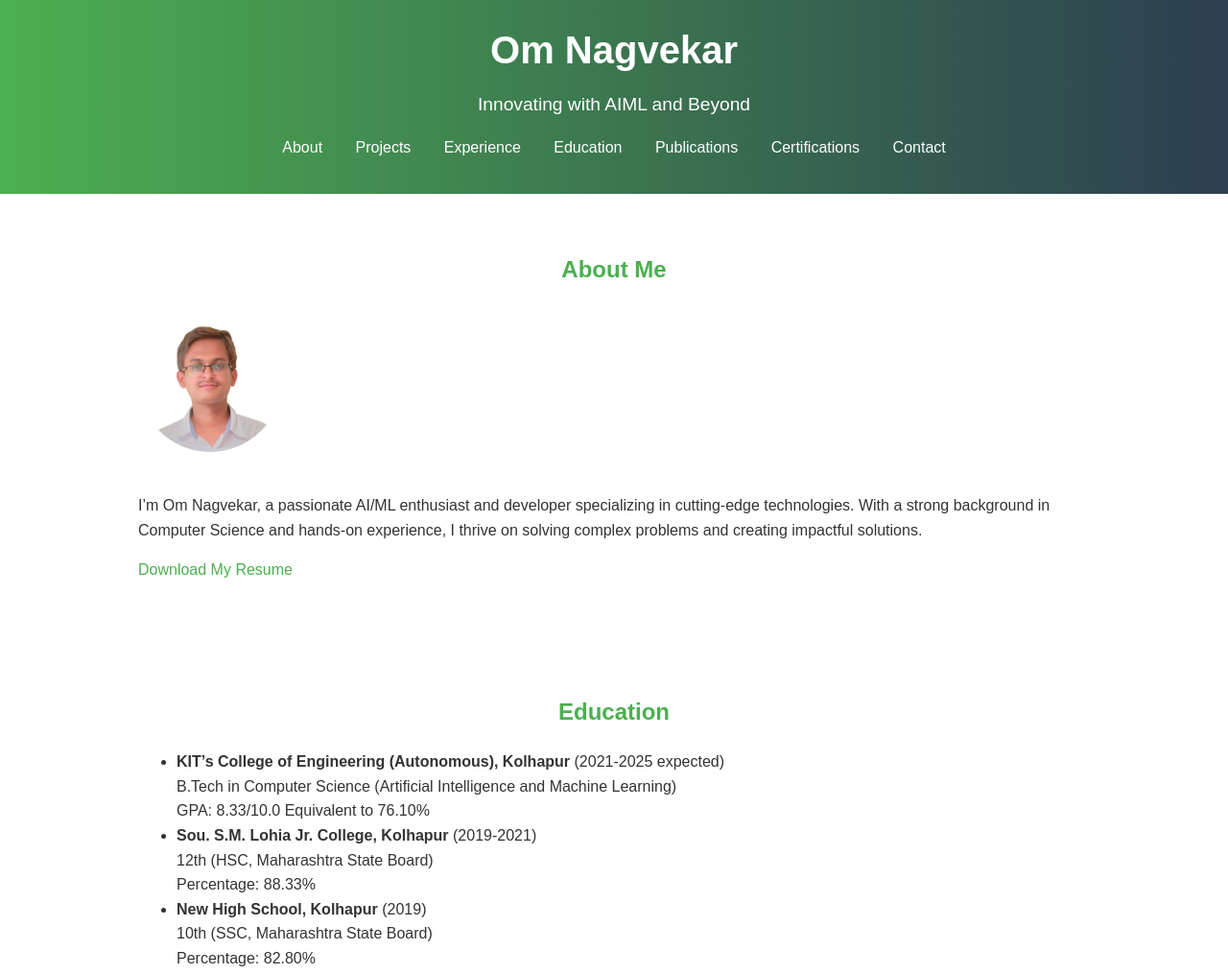
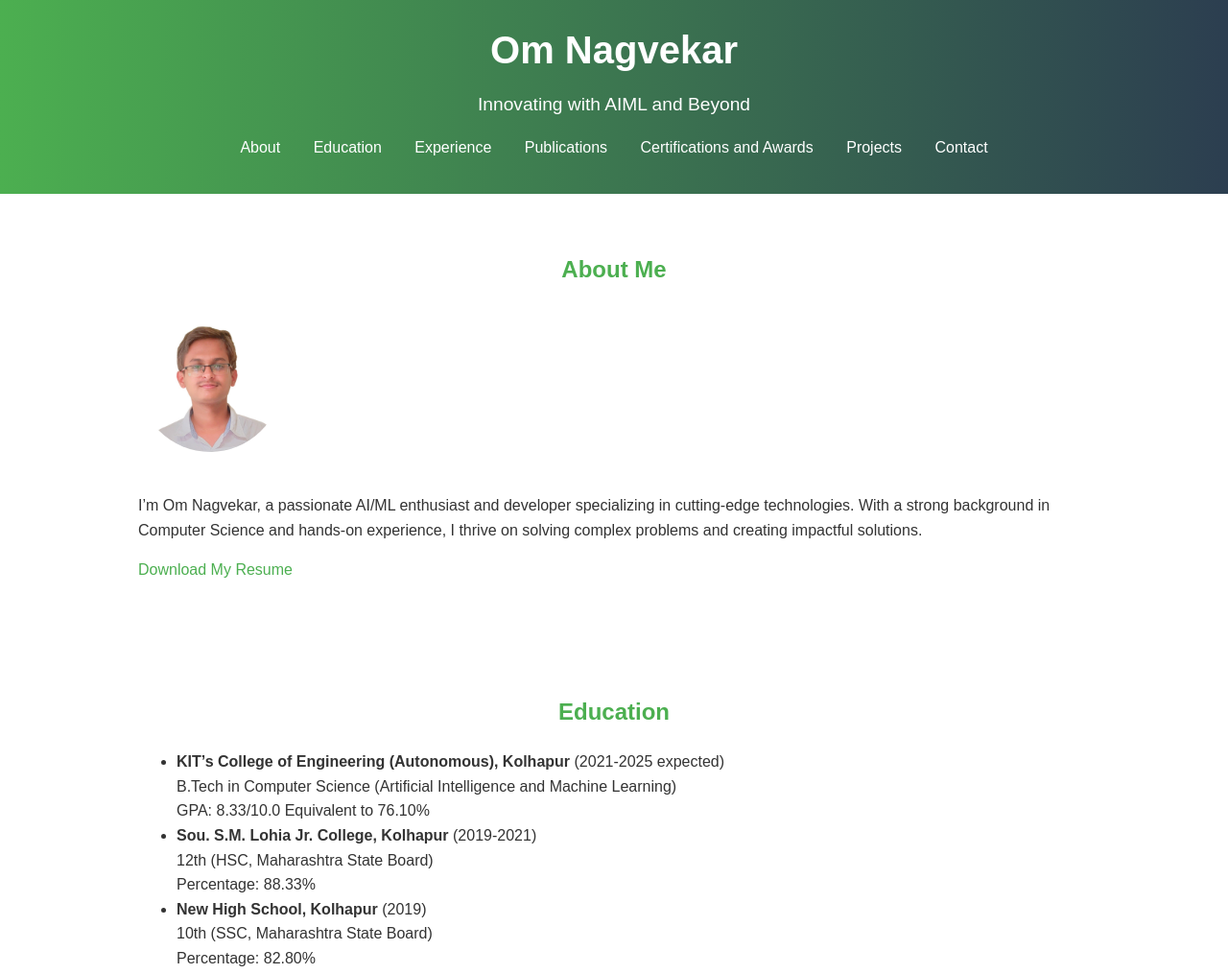
Before and after one commit to OmNagvekar/OmNagvekar.github.io, a plain HTML site: page index.html in a window 1280 px wide. Shown: the top 1015 px of the page at 96% size. Drawn offline with nearby package versions, Linux system fonts and the light colour scheme.

Commit message:
corrected nav bar

```diff
--- a/index.html
+++ b/index.html
@@ -115,11 +115,11 @@
       <nav>
         <ul>
           <li><a href="#about">About</a></li>
+          <li><a href="#education">Education</a></li>
+          <li><a href="#experience">Experience</a></li>
+          <li><a href="#publications">Publications</a></li>
+          <li><a href="#certifications and Awards">Certifications and Awards</a></li>
           <li><a href="#projects">Projects</a></li>
-          <li><a href="#experience">Experience</a></li>
-          <li><a href="#education">Education</a></li>
-          <li><a href="#publications">Publications</a></li>
-          <li><a href="#certifications">Certifications</a></li>
           <li><a href="#contact">Contact</a></li>
         </ul>
       </nav>
```
